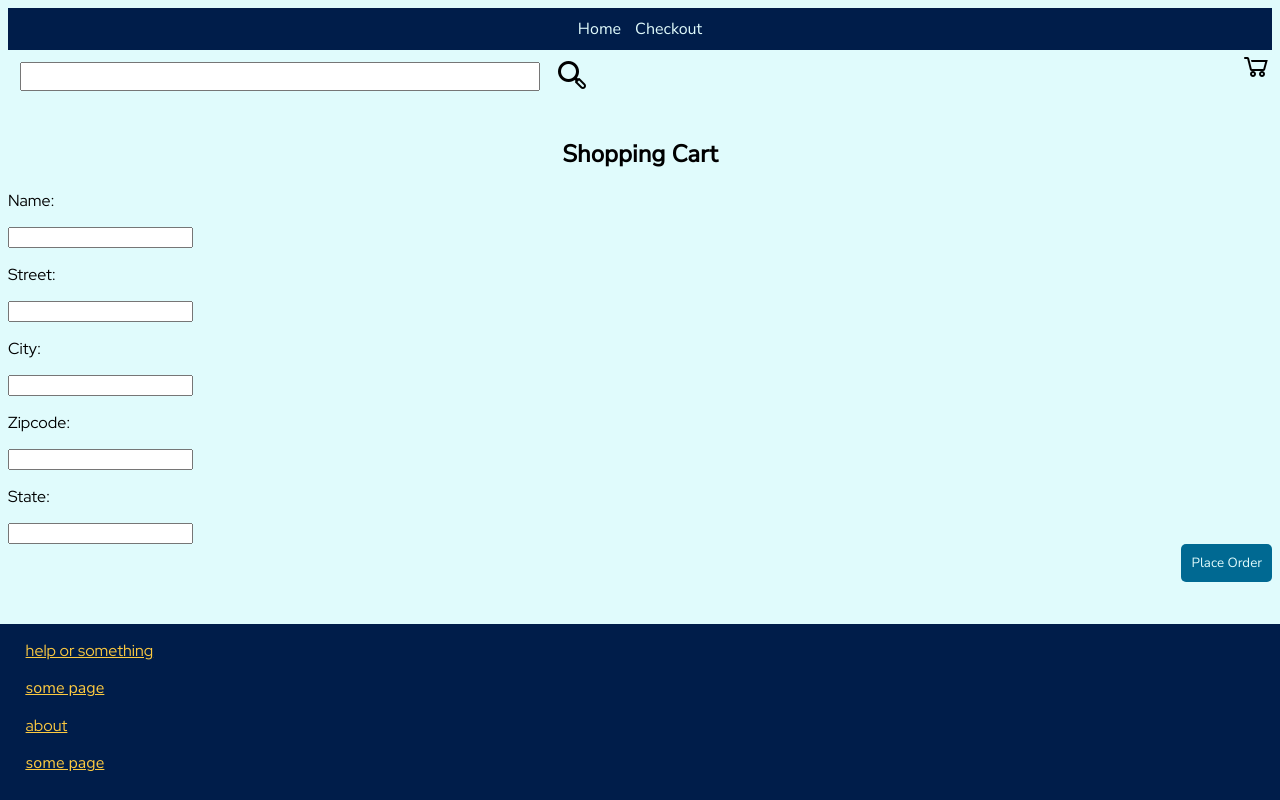
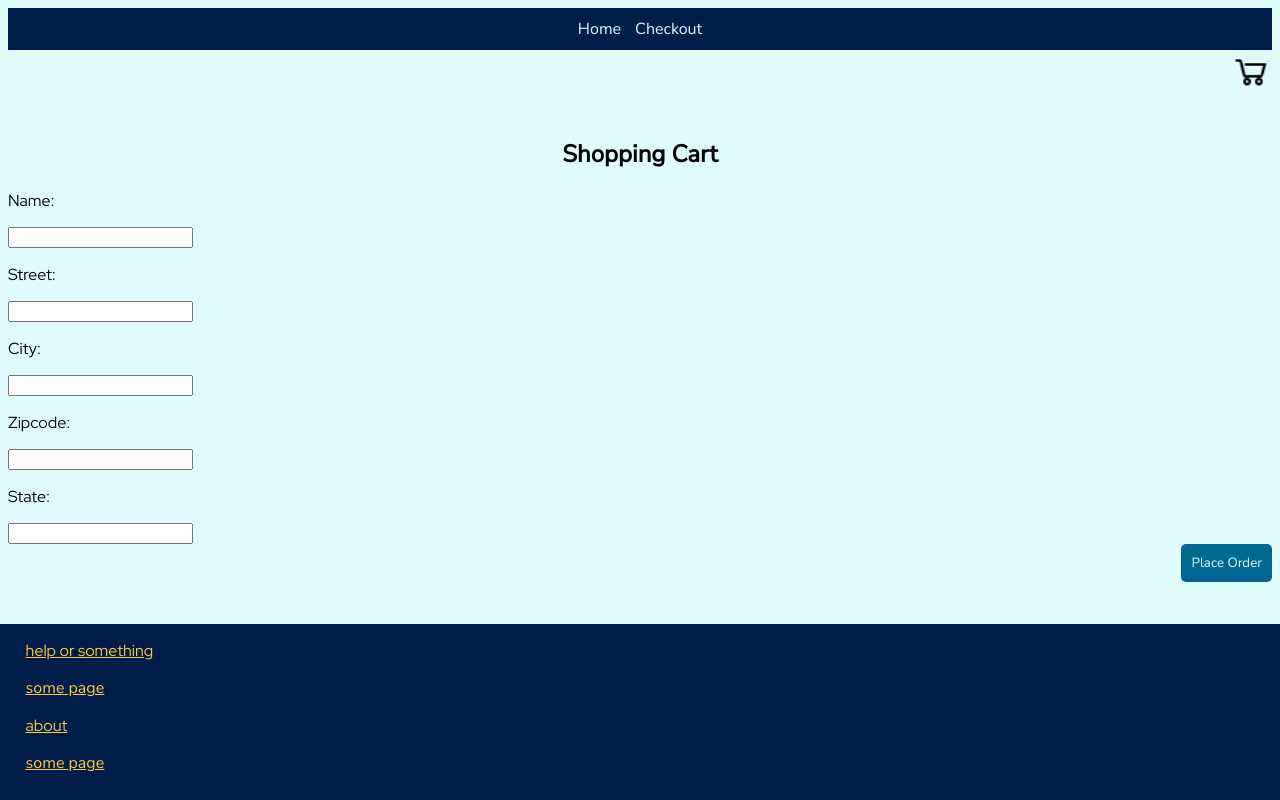
Before and after one commit to jenret/XPStore, a website: page views/checkout.html in a window 1280 px wide. Drawn offline with Linux system fonts and the light colour scheme.

Commit message:
no search on checkout

```diff
--- a/views/checkout.html
+++ b/views/checkout.html
@@ -14,14 +14,8 @@
     </head>
     <body>
         <div id="searchAndCart">
-            <span>
-                <input type="text" id="searchBar">
-            </span>
-            <span>
-                <img id="magnifyGlassImg" src="../public/images/magnifier.png">
-            </span>
             <a href="../views/checkout.html">
-                <img id="cartImg" src="../public/images/cart.png">
+                <img  class="badge" id="cartImg" data-count="" src="../public/images/cart.png">
             </a>
         </div>
     <div id="itemsInCart">
@@ -31,9 +25,6 @@
         </section>
         <section id="checkoutSection">
             <div id="totalPriceCard">
-                <!-- <ul id="itemList">
-                    <li id="itemsTotal"></li>
-                </ul> -->
                 <p id="totalPrice"></p>
             </div>
             <div id="shippingInfo">
--- a/views/css/styles.css
+++ b/views/css/styles.css
@@ -33,7 +33,28 @@ nav > a:hover {
     cursor: pointer;
     display: block;
     margin: auto;
+    width: 42px;
+    height: 42px;
 }
+
+/* found on: https://codepen.io/hughker/pen/PzZOQP */
+.badge:after {
+    content: attr(data-count);
+    position: absolute;
+    background: #DF2935;
+    height: 2rem;
+    top: 1rem;
+    right: 1.5rem;
+    width: 2rem;
+    text-align: center;
+    line-height: 2rem;
+    font-size: 1rem;
+    border-radius: 50%;
+    color: white;
+    border: 1px solid #DF2935;
+    font-family: sans-serif;
+    font-weight: bold;
+  }
 
 #searchBar {
     display: inline-flex;
```
Also changed, not shown: views/index.html (+1 -1 lines).
